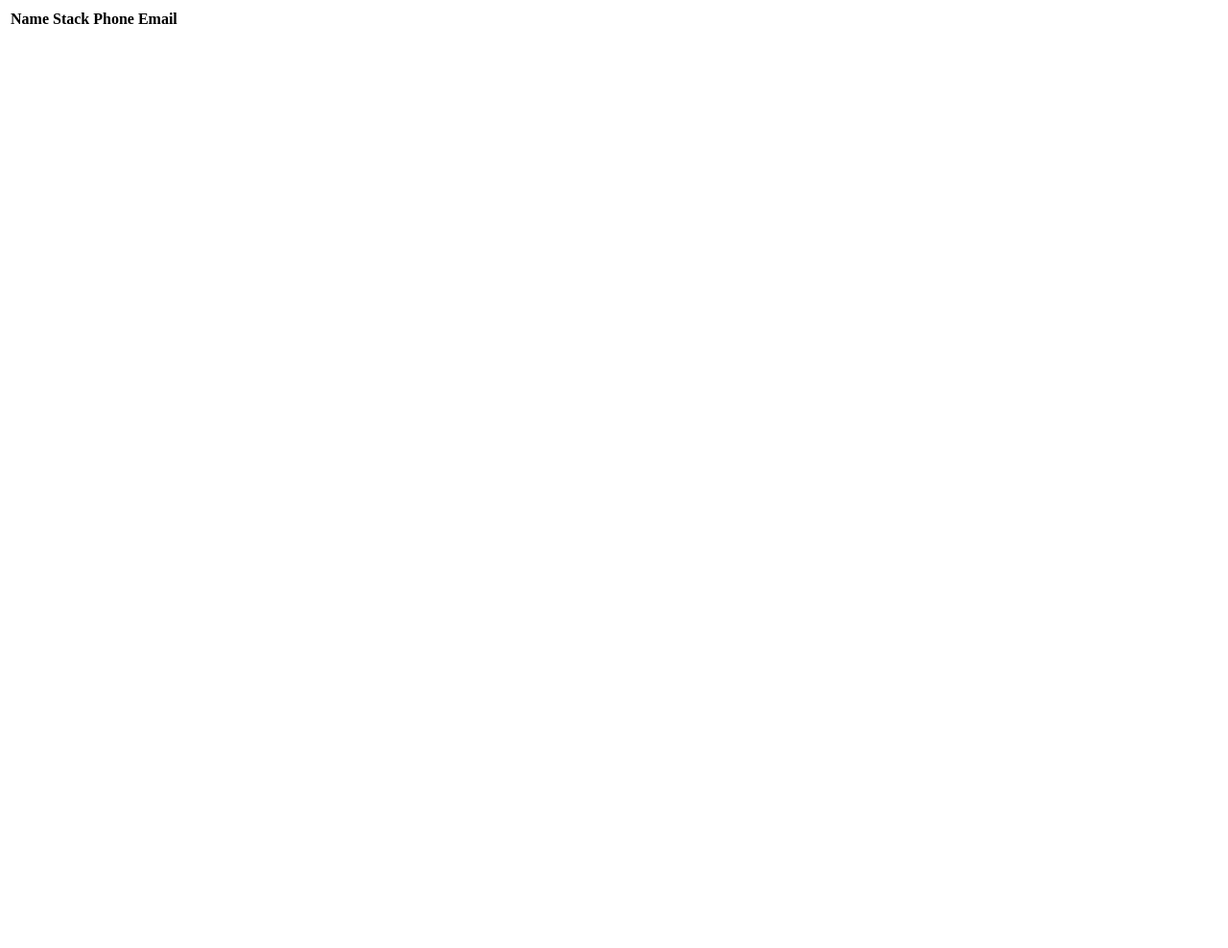
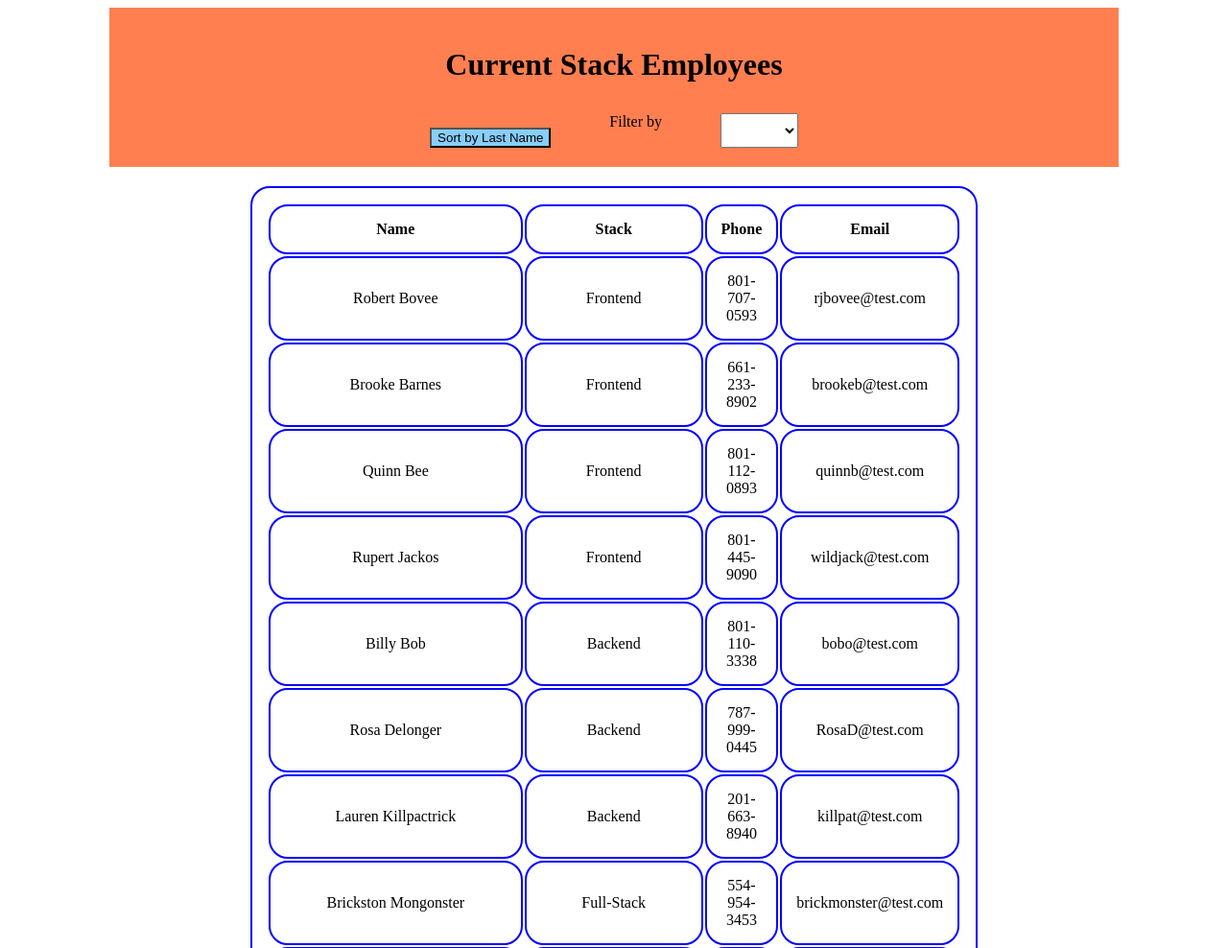
Before and after one commit to Rjbovee112/React-Employee-HW, a React app: page / in a window 1280 px wide. Shown: the top 988 px of the page at 96% size. Before the commit the page ends 800 px from the top, so only its background shows below. Built offline with nearby package versions, Linux system fonts and the light colour scheme.

Commit message:
added css, header and code to filter

```diff
--- a/public/employees.json
+++ b/public/employees.json
@@ -57,7 +57,7 @@
     },
     {
         "id": 9,
-        "name:" "Jenni Gump",
+        "name": "Jenni Gump",
         "stack": "Full-Stack",
         "phone": "234-090-3667",
         "email": "forest4ever@test.com"
@@ -68,5 +68,5 @@
         "stack": "Full-Stack",
         "phone": "101-439-3345",
         "email": "Hicks@test.com"
-    },
+    }
 ]
--- a/src/components/Employee.css
+++ b/src/components/Employee.css
@@ -1,3 +1,13 @@
-table, tr, th {
-    border:2px soild grey
+.table{
+    text-align: center;
+    margin: 10px auto;
+    border-radius: 20px;
+    width: 60%;
+    padding: 15px;
+    border: 2px solid blue;
 }
+
+.list-group{
+    display: flex;
+    flex-direction: column;
+}
--- a/src/components/Employees.js
+++ b/src/components/Employees.js
@@ -3,52 +3,29 @@ import './Employee.css';
 
 
 class Employee extends React.Component {
-    state = {
-        isLoading: true,
-        employees: [],
-    }
 
-    componentDidMount() {
-        //getting the employee from employees.json and adding it to our state
-        fetch('./employees.json')
-            .then(response => response.json())
-            .then((employees) => {
-                this.setState({
-                    isLoading: false,
-                    employees
-                })
-
-            }).catch((error) => {
-                this.setState({ isLoading: false, error });
-            })
-    }
+    render() {
+        const { employees } = this.props;
 
 
-    render() {
-        const { isLoading, employees } = this.state;
-
-        if (isLoading) {
-            return <p>Loading...</p>;
-        }
-
         return (
-            <table>
+            <table className="table">
                 <thead>
                     <tr>
-                        <th>Name</th>
-                        <th>Stack</th>
-                        <th>Phone</th>
-                        <th>Email</th>
+                        <th className="table">Name</th>
+                        <th className="table">Stack</th>
+                        <th className="table">Phone</th>
+                        <th className="table">Email</th>
                     </tr>
                 </thead>
                 <tbody>
                     {employees.map((employee) => (
                         <React.Fragment key={employee.id}>
-                            <tr>
-                                <td>{employee.name}</td>
-                                <td>{employee.stack}</td>
-                                <td>{employee.phone}</td>
-                                <td>{employee.email}</td>
+                            <tr className="table">
+                                <td className="table">{employee.name}</td>
+                                <td className="table">{employee.stack}</td>
+                                <td className="table">{employee.phone}</td>
+                                <td className="table">{employee.email}</td>
                             </tr>
                         </React.Fragment>
                     ))}
--- /dev/null
+++ b/src/components/Headerstyle.css
@@ -0,0 +1,28 @@
+.main{
+    height: auto;
+    display: flex;
+    flex-direction: column;
+}
+
+.headDiv{
+    display: flex;
+    flex-direction: column;
+    margin: 0 auto 10px auto;
+    background-color: coral;
+    width: 80%;
+    padding:20px;
+    text-align: center;
+}
+
+.btn{
+    margin-top: 15px;
+    background-color: lightskyblue;
+}
+
+.btnDiv{
+    margin: 10px auto 0 auto;
+    display: flex;
+    width: 50%;
+    justify-content: space-evenly;
+    flex-wrap: wrap;
+}
--- a/src/pages/Home.js
+++ b/src/pages/Home.js
@@ -1,8 +1,82 @@
 import React from 'react';
 import Employees from '../components/Employees';
+import '../components/Headerstyle.css';
 
-function Home() {
-    return <Employees />;
+class Home extends React.Component {
+
+    state = {
+        isLoading: true,
+        employees: [],
+    }
+
+    componentDidMount() {
+        //getting the employee from employees.json and adding it to our state
+        fetch('./employees.json')
+            .then(response => response.json())
+            .then((employees) => {
+                this.setState({
+                    isLoading: false,
+                    employees, allEmployees: employees
+                })
+
+            }).catch((error) => {
+                this.setState({ isLoading: false, error });
+            })
+    }
+
+    filterEmployees = (event) => {
+        const filterValue = event.target.value;
+        if (filterValue === 'All') {
+            this.setState({ employees: this.state.allEmployees });
+        }
+        else {
+            this.setState({
+                employees: this.state.employees.filter(function (employee) {
+                    if (employee.stack === filterValue) {
+                        return true;
+                    }
+
+                    return false;
+                })
+            })
+        }
+    }
+
+
+    render() {
+        const { isLoading, employees } = this.state;
+
+        if (isLoading) {
+            return <p>Loading...</p>;
+        }
+        return (
+            <React.Fragment>
+                <div className="main">
+                    <div className="headDiv">
+                        <h1>Current Stack Employees</h1>
+                        <div className="btnDiv">
+
+                            <button className="sort-btn btn " type="submit"> Sort by Last Name</button>
+
+                            <label>Filter by</label>
+                            <select onChange={this.filterEmployees}>
+                                <option value="All" />
+                                <option value="Full-Stack">Full Stack</option>
+                                <option value="Frontend">Frontend</option>
+                                <option value="Backend">Backend</option>
+                            </select>
+
+                        </div>
+                    </div>
+                </div>
+
+
+                <Employees employees={employees} />
+            </React.Fragment >
+
+        );
+    }
 }
 
+
 export default Home;
```
